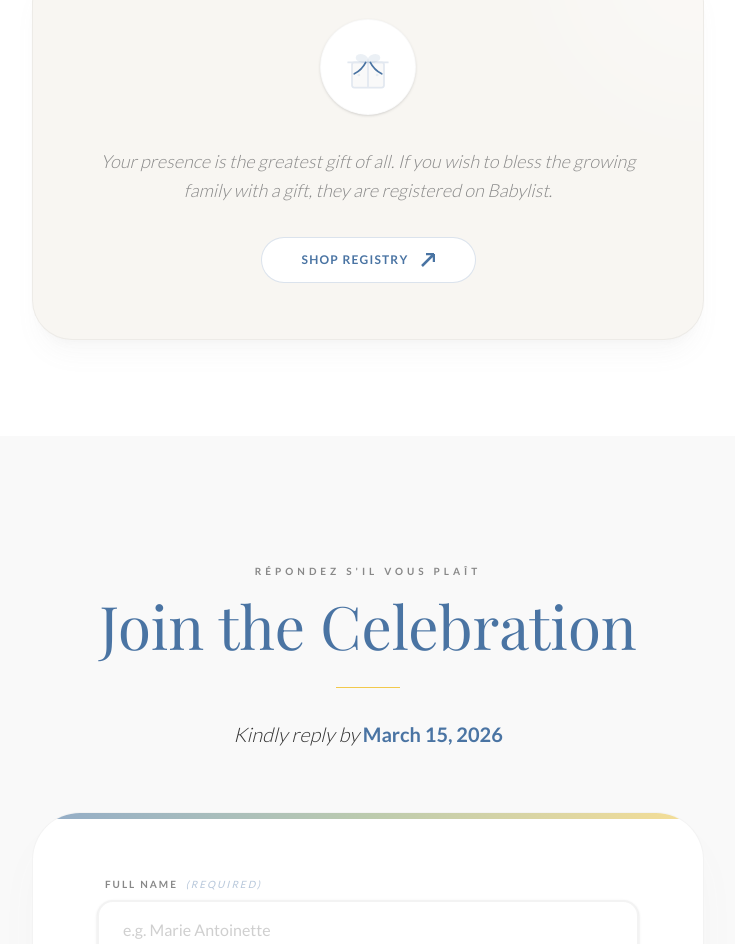
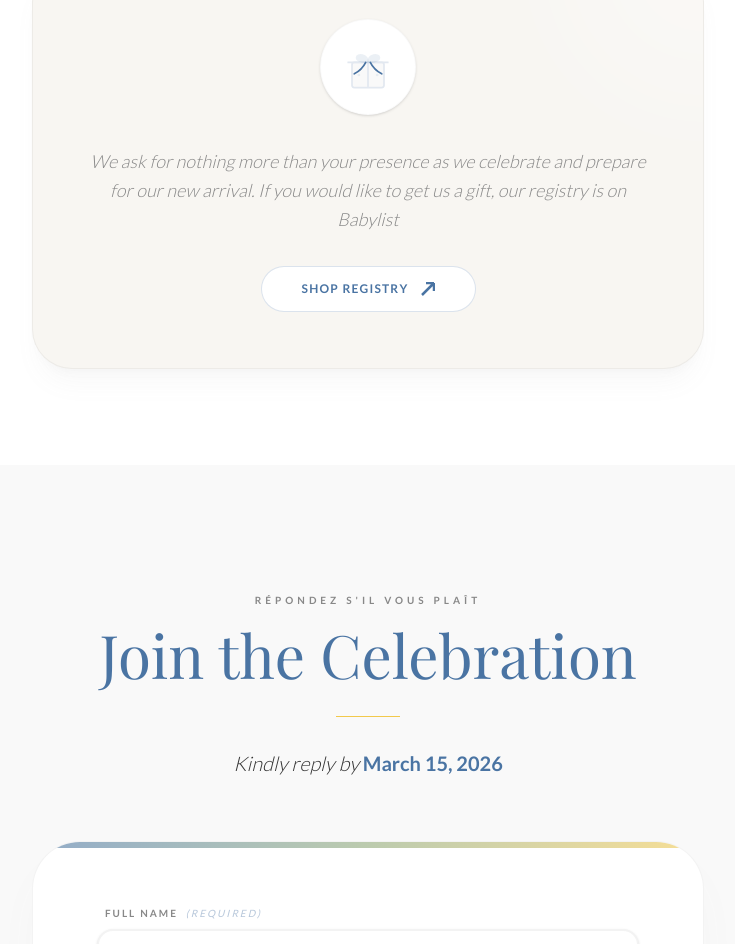
Before and after one commit to g4mm4p4nd4/BabySprinkle, a React (Vite) app: page / in a window 1280 px wide. Shown: the part 3925-4869 px from the top of the page, without its empty margins (272-1007 px from the left). Built offline with nearby package versions, Linux system fonts and the light colour scheme; a web font is replaced by a local one.

Commit message:
feat: add Registry component displaying gift information with an animated icon and a link to the Babylist registry.

```diff
--- a/src/components/Registry.jsx
+++ b/src/components/Registry.jsx
@@ -64,7 +64,7 @@ export default function Registry() {
                         </div>
 
                         <p className="text-sketch-gray leading-relaxed text-lg font-light italic mb-8 z-10">
-                            Your presence is the greatest gift of all. If you wish to bless the growing family with a gift, they are registered on Babylist.
+                            We ask for nothing more than your presence as we celebrate and prepare for our new arrival. If you would like to get us a gift, our registry is on Babylist
                         </p>
 
                         <a
```
